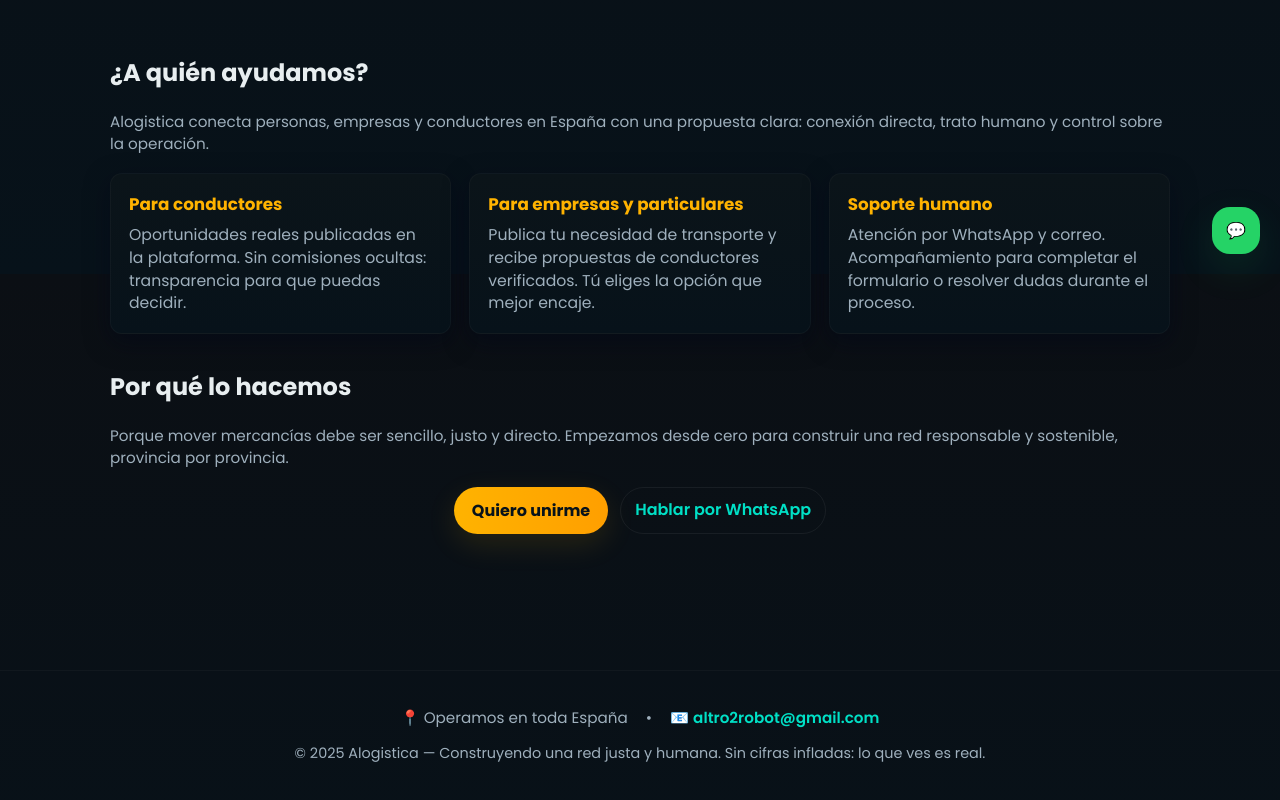
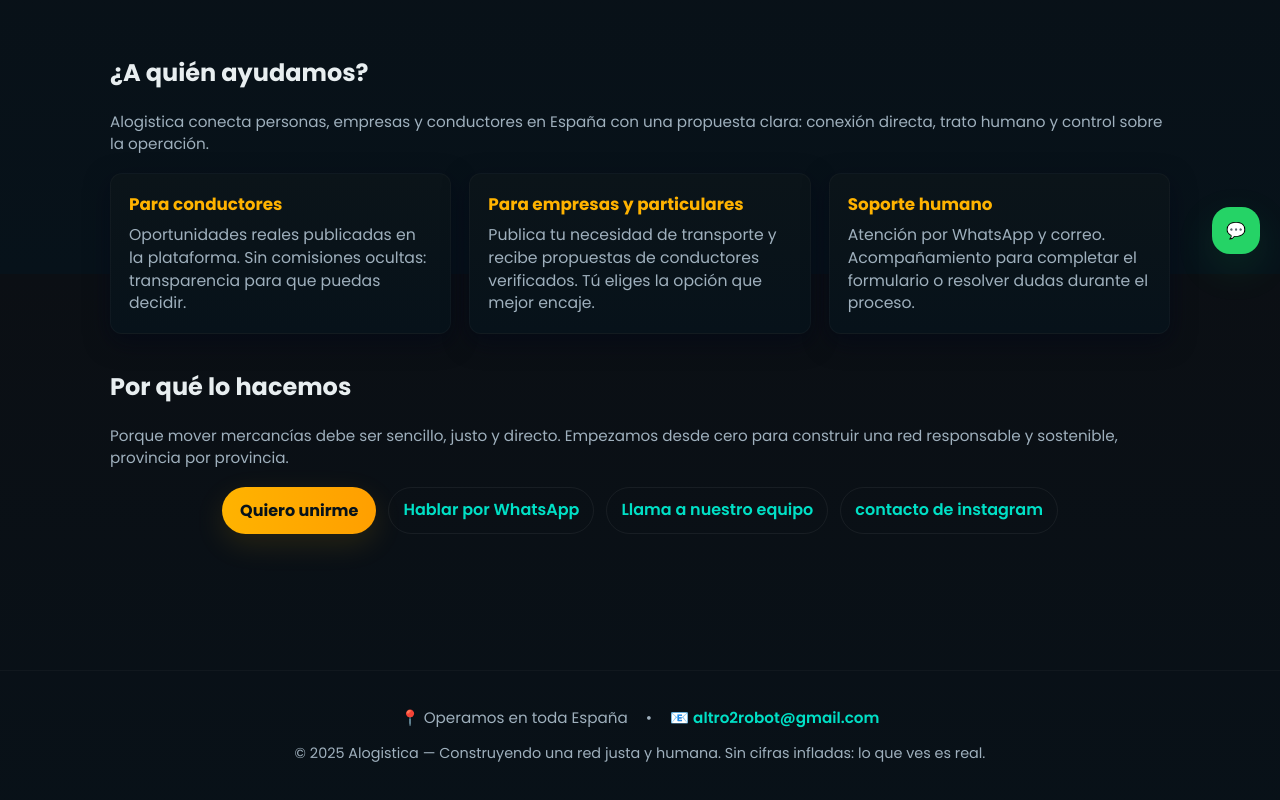
Before and after one commit to alvarito4/Alogistica, a plain HTML site: page index.html in a window 1280 px wide. Shown: the part 526-1326 px from the top of the page. Drawn offline with Linux system fonts and the light colour scheme.

Commit message:
Update index.html

```diff
--- a/index.html
+++ b/index.html
@@ -307,6 +307,8 @@
       <div style="display:flex;gap:12px;flex-wrap:wrap;justify-content:center;margin-top:18px" class="reveal">
         <a class="btn-primary" href="https://forms.gle/R6Te75zXRFaqUhNq9" target="_blank" rel="noopener">Quiero unirme</a>
         <a class="btn-ghost" href="https://wa.me/34656339496" target="_blank" rel="noopener">Hablar por WhatsApp</a>
+        <a class="btn btn-ghost" href="tel:+34656339496">Llama a nuestro equipo</a>
+        <a class="btn btn-ghost" href="https:///www.instagram.com/alvaro08./">contacto de instagram</a>
       </div>
     </section>
   </main>
```
